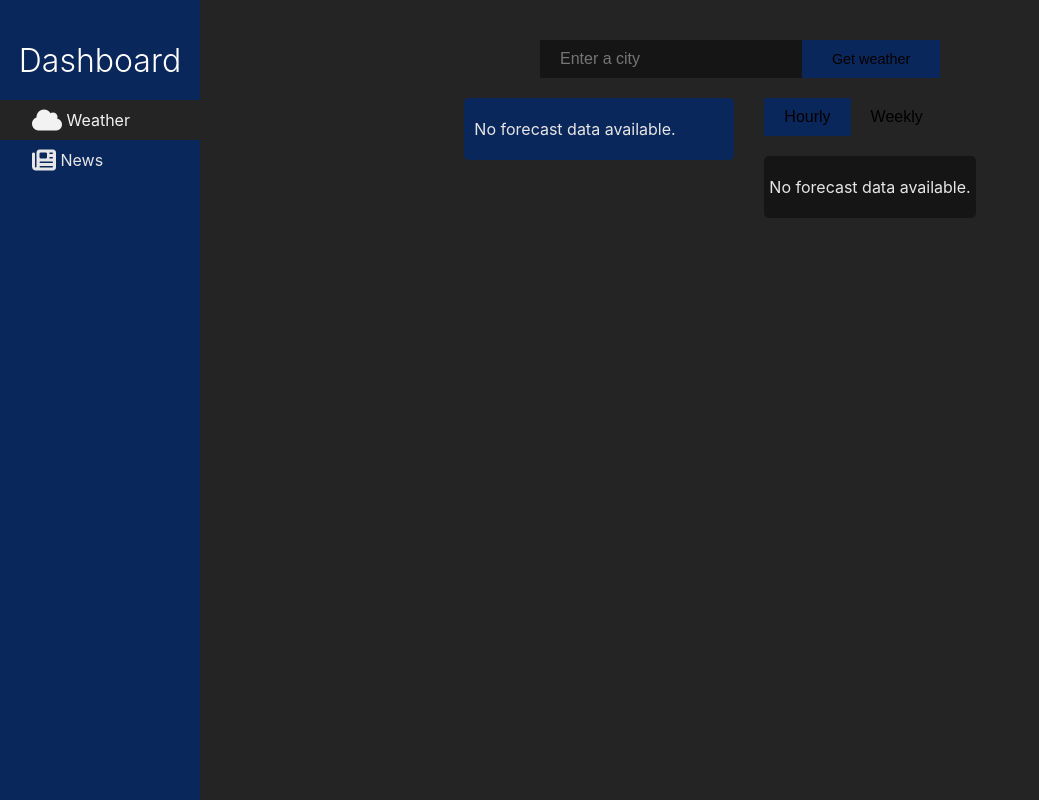
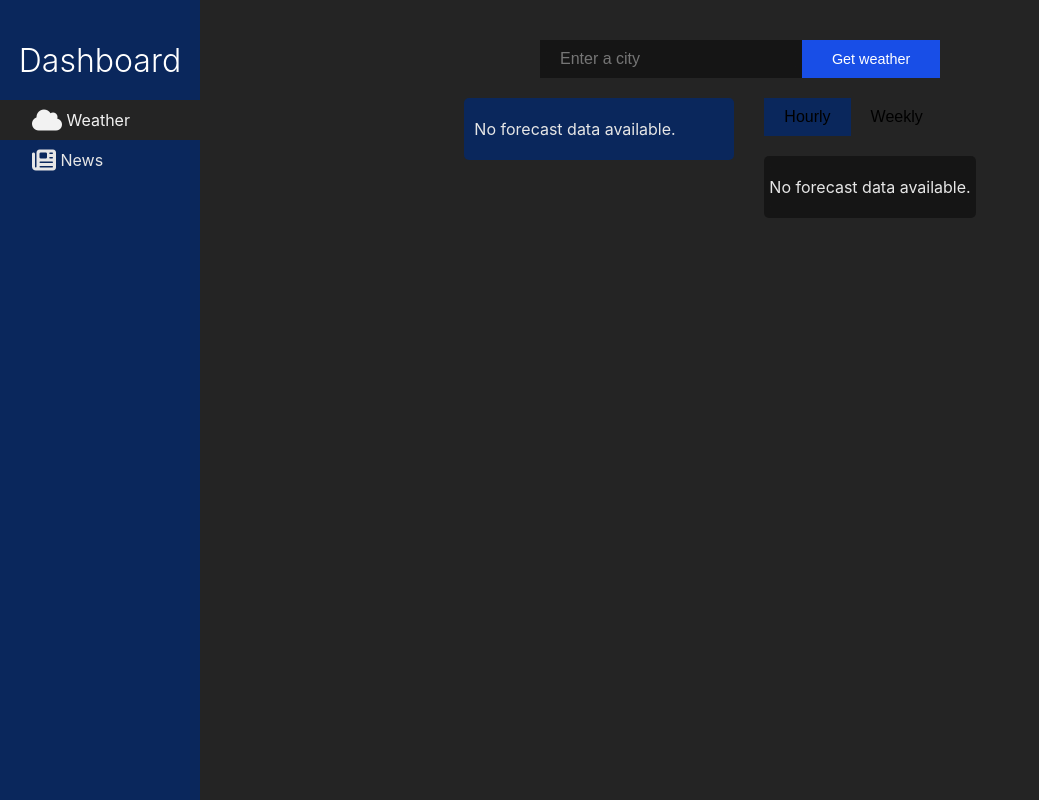
Before and after one commit to Vertulis/agile-widget, a React (Vite) app: page /weatherWidget in a window 1280 px wide. Shown: the whole page, without its empty margins (0-1039 px from the left). Built offline with nearby package versions, Linux system fonts and the light colour scheme.

Commit message:
Made the searchbar its own component and updated styling

```diff
--- /dev/null
+++ b/src/Components/Searchbar.jsx
@@ -0,0 +1,31 @@
+
+import React from 'react';
+import styles from "../Modules/Searchbar.module.css"
+
+function Searchbar({ location, suggestions, handleInputChange, handleFormSubmission, handleSuggestionClick }) {
+    return (
+        <form className={styles.searchbar} onSubmit={handleFormSubmission}>
+            <input
+            className={styles.searchbarInput}
+                type="text"
+                value={location}
+                onChange={handleInputChange}
+                placeholder="Enter a city"
+                required
+            />
+            <button className={styles.submitBtn} type="submit">Get weather</button>
+
+            {suggestions.length > 0 && (
+                <ul className="suggestions-list">
+                    {suggestions.map((city, index) => (
+                        <li key={index} onClick={() => handleSuggestionClick(city)}>
+                            {city}
+                        </li>
+                    ))}
+                </ul>
+            )}
+        </form>
+    );
+}
+
+export default Searchbar;
--- a/src/Components/WeatherWidget.jsx
+++ b/src/Components/WeatherWidget.jsx
@@ -2,9 +2,10 @@ import React, { useState } from 'react';
 import CurrentWeatherCard from './CurrentWeatherCard.jsx';
 import DailyCard from './DailyCard.jsx';
 import HourlyCard from './HourlyCard.jsx';
+import Searchbar from './Searchbar.jsx';
 
 function WeatherWidget() {
-    const apiKey = "aecec75f9a4d3c6ae97655f8605cf7f8"; // OpenWeatherMap API key
+    const apiKey = "aecec75f9a4d3c6ae97655f8605cf7f8";
     const [location, setCity] = useState("");
     const [view, setView] = useState('hourly');
     const [buttonStyle, setButtonStyle] = useState({
@@ -40,7 +41,7 @@ function WeatherWidget() {
 
     const handleSuggestionClick = (city) => {
         setCity(city);
-        setSuggestions([]); // Clear suggestions after selection
+        setSuggestions([]);
     };
 
     const handleFormSubmission = async (event) => {
@@ -69,30 +70,15 @@ function WeatherWidget() {
 
     return (
         <>
-            <form className='form' onSubmit={handleFormSubmission}>
-                <input
-                    type="text"
-                    value={location}
-                    onChange={handleInputChange}
-                    placeholder="Enter a city"
-                    required
-                />
-                <button className='submit-btn' type="submit">Get weather</button>
-                {/* Render suggestions if available */}
-            {suggestions.length > 0 && (
-                <ul className="suggestions-list">
-                    {suggestions.map((city, index) => (
-                        <li key={index} onClick={() => handleSuggestionClick(city)}>
-                            {city}
-                        </li>
-                    ))}
-                </ul>
-            )}
-            </form>
+            <Searchbar
+                location={location}
+                suggestions={suggestions}
+                handleInputChange={handleInputChange}
+                handleFormSubmission={handleFormSubmission}
+                handleSuggestionClick={handleSuggestionClick}
+            />
 
             {error && <p className="error">{error}</p>}
-
-
 
             <div className='divider'>
                 <CurrentWeatherCard weatherData={weatherData} />
@@ -107,16 +93,14 @@ function WeatherWidget() {
                     {view === 'hourly' && (
                         <div className='hourly-weather-container'>
                             <HourlyCard weatherData={weatherData} />
-
                         </div>
                     )}
 
                     {view === 'weekly' && (
                         <div className='weekly-weather-container'>
-                                <DailyCard weatherData={weatherData} />
+                            <DailyCard weatherData={weatherData} />
                         </div>
                     )}
-
                 </div>
             </div>
         </>
--- /dev/null
+++ b/src/Modules/Searchbar.module.css
@@ -0,0 +1,32 @@
+.searchbar{
+    display: flex;
+    margin-left: auto;
+    margin-right: auto;
+    margin-top: 40px;
+    width: 400px;
+    justify-content: space-between;
+  }
+  .searchbarInput{
+    border: none;
+    outline: none;
+    background-color: rgba(0,0,0, 0.4);
+    backdrop-filter: blur(6px);
+    color: white;
+    width: 250px;
+    padding: 10px 20px;
+    font-size: 1rem;
+  }
+
+  .submitBtn{
+    border: none;
+    background-color: #184EE7;
+    padding: 10px 20px;
+    width: 150px;
+    font-size: 0.9rem;
+    cursor: pointer;
+    color: white;
+    transition: background-color 0.2s;
+  }
+  .submitBtn:hover{
+    background-color: #E7B118;
+  }
```
